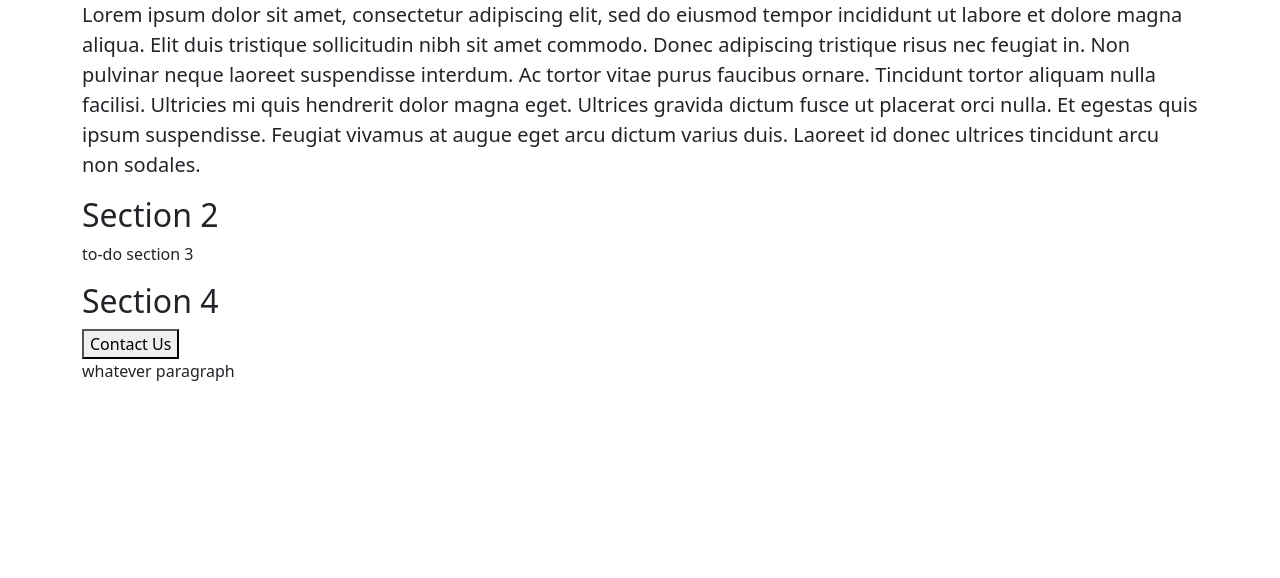
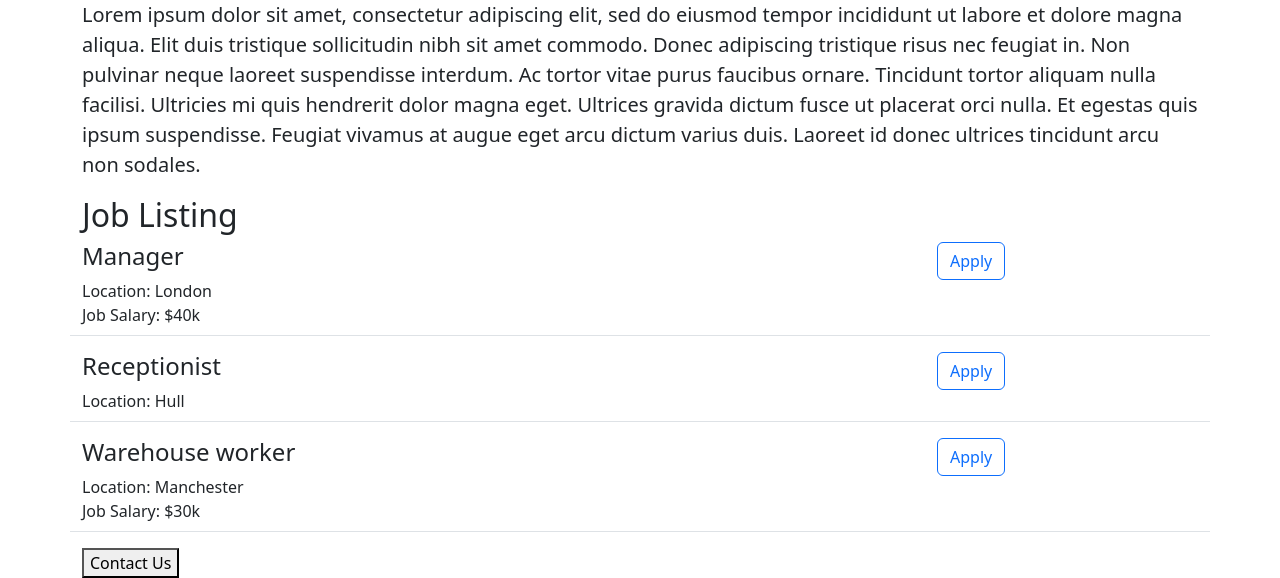
Before and after one commit to mf2431/career-website-v2, a Flask app: page / in a window 1280 px wide. Shown: the part 416-994 px from the top of the page. Before the commit the page ends 797 px from the top, so only its background shows below. Run offline with Flask 3, Linux system fonts and the light colour scheme.

Commit message:
job listing

```diff
--- a/app.py
+++ b/app.py
@@ -2,9 +2,31 @@ from flask import Flask, render_template
 
 app = Flask(__name__)
 
+JOBS = [
+  {'id': 1,
+    'title': 'Manager',
+    'location': 'London',
+    'salary': '$40k'
+  },
+
+   {'id': 2,
+    'title': 'Receptionist',
+    'location': 'Hull',
+   },
+
+   {'id': 3,
+    'title': 'Warehouse worker',
+    'location': 'Manchester',
+    'salary': '$30k'
+   }
+
+]
+
 @app.route("/")
 def activate_website():
-    return render_template('home.html')
+    return render_template('home.html',
+                           listing=JOBS,
+                          )
 
 if __name__ == "__main__":
   app.run(host='0.0.0.0',debug=True)
--- a/templates/home.html
+++ b/templates/home.html
@@ -15,13 +15,13 @@
       <img class="img-fluid" id="banner" src="https://website-trial--mf2431.repl.co/static/banner.jpg">
       <p class="lead">Lorem ipsum dolor sit amet, consectetur adipiscing elit, sed do eiusmod tempor incididunt ut labore et dolore magna aliqua. Elit duis tristique sollicitudin nibh sit amet commodo. Donec adipiscing tristique risus nec feugiat in. Non pulvinar neque laoreet suspendisse interdum. Ac tortor vitae purus faucibus ornare. Tincidunt tortor aliquam nulla facilisi. Ultricies mi quis hendrerit dolor magna eget. Ultrices gravida dictum fusce ut placerat orci nulla. Et egestas quis ipsum suspendisse. Feugiat vivamus at augue eget arcu dictum varius duis. Laoreet id donec ultrices tincidunt arcu non sodales.
       </p>
-      <h2>Section 2</h2>
-      <p>to-do section 3</p>
-      <h2>Section 4</h2>
+      <h2>Job Listing</h2>
       <div>
+        {% for detail in listing %}
+          {% include 'jobdetail.html' %}
+        {% endfor %}
+      </div>
       <button>Contact Us</button>
-        <p>whatever paragraph</p>
-      </div>
     </div>
   </body>
 </html>
--- /dev/null
+++ b/templates/jobdetail.html
@@ -0,0 +1,13 @@
+<div class="border-bottom row" style="margin-bottom:16px;padding-bottom:8px">
+  <div class="col-9">
+    <h4>{{detail['title']}}</h4>
+    <div>Location: {{detail['location']}}</div>
+    {% if 'salary' in detail %}
+    <div>Job Salary: {{detail['salary']}}</div>
+    {% endif %}
+  </div>
+
+  <div class="col-3">
+  <button type="button" class="btn btn-outline-primary">Apply</button>
+  </div>
+</div>
```
